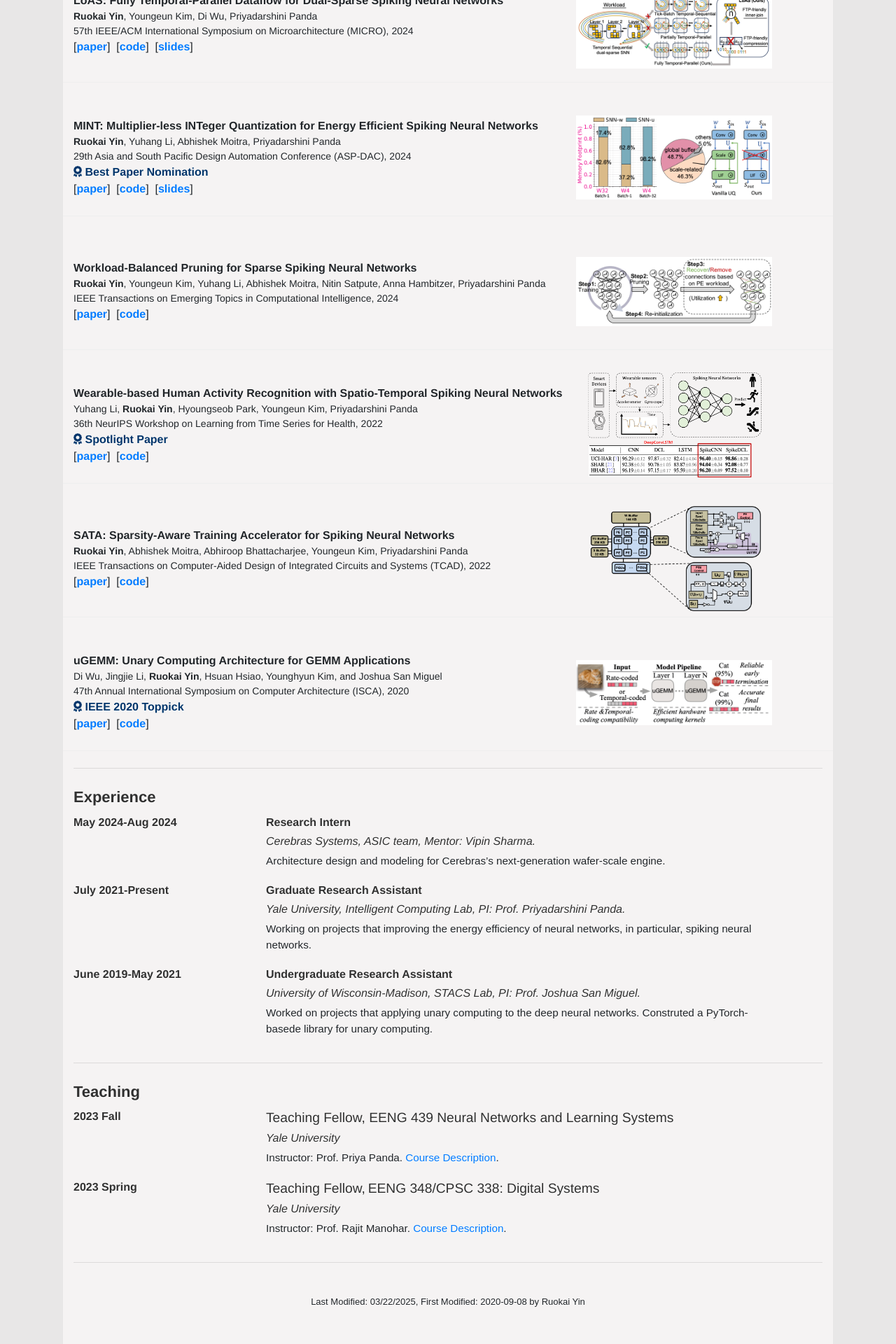
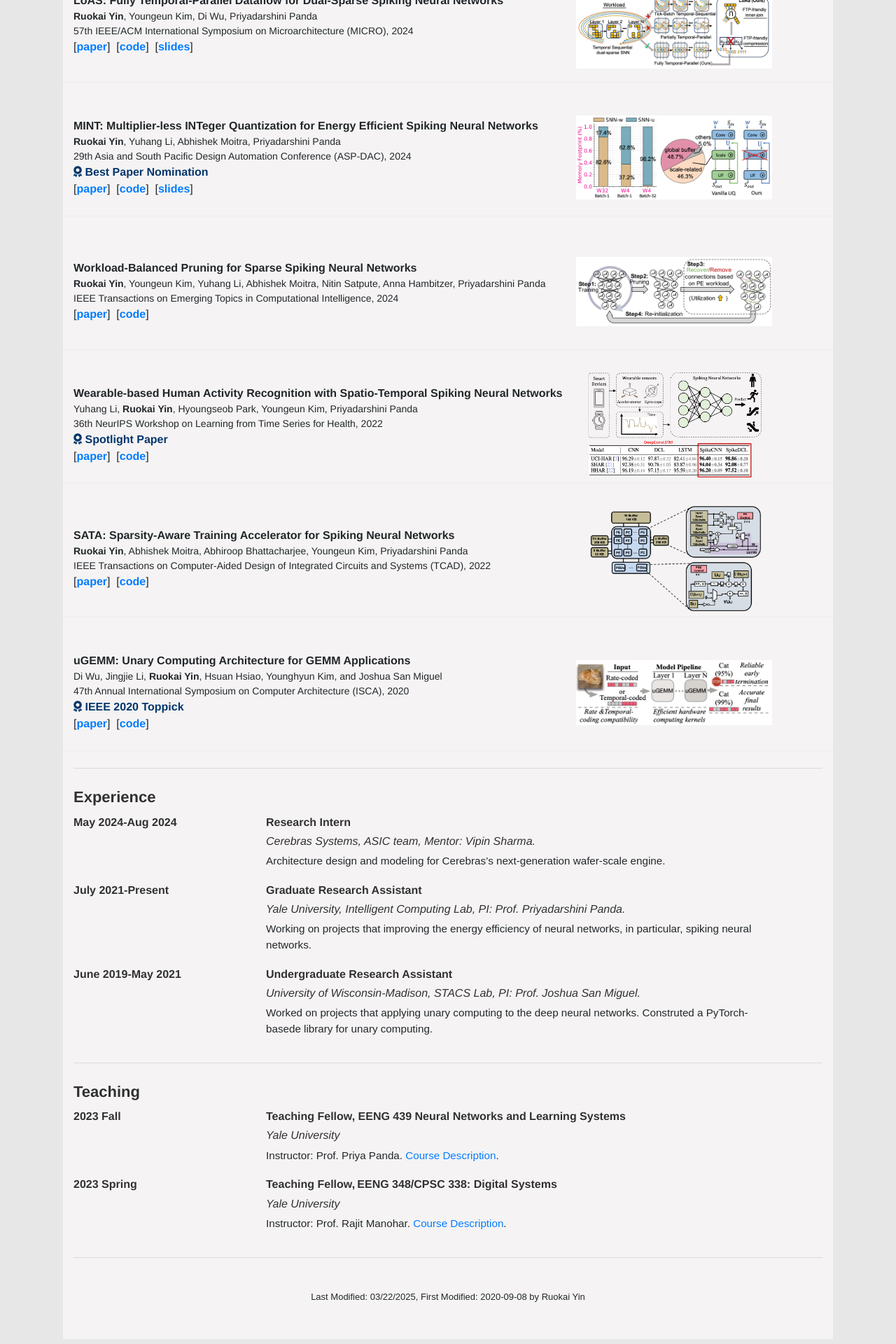
Before and after one commit to RuokaiYin/RuokaiYin.github.io, a Jekyll site: the page built from index.html, in a window 1280 px wide. Shown: the part 1157-3077 px from the top of the page at 70% size. Built offline with Jekyll 4.4.1, drawn with Linux system fonts in a browser that asks for light colours.

```diff
--- a/_includes/teaching.html
+++ b/_includes/teaching.html
@@ -9,7 +9,7 @@
         <h4>2023 Fall</h4>
     </div>
     <div class="col-8">
-        <h5>Teaching Fellow, EENG 439 Neural Networks and Learning Systems</h5>
+        <h4>Teaching Fellow, EENG 439 Neural Networks and Learning Systems</h4>
         <h6>Yale University</h6>
         <p>Instructor: Prof. Priya Panda. <a href="https://intelligentcomputinglab.yale.edu/courses">Course Description</a>.
     </div>
@@ -20,7 +20,7 @@
         <h4>2023 Spring</h4>
     </div>
     <div class="col-8">
-        <h5>Teaching Fellow, EENG 348/CPSC 338: Digital Systems </h5>
+        <h4>Teaching Fellow, EENG 348/CPSC 338: Digital Systems </h4>
         <h6>Yale University</h6>
         <p>Instructor: Prof. Rajit Manohar. <a href="https://csl.yale.edu/~rajit/classes/eeng348/">Course Description</a>.
     </div>
```
